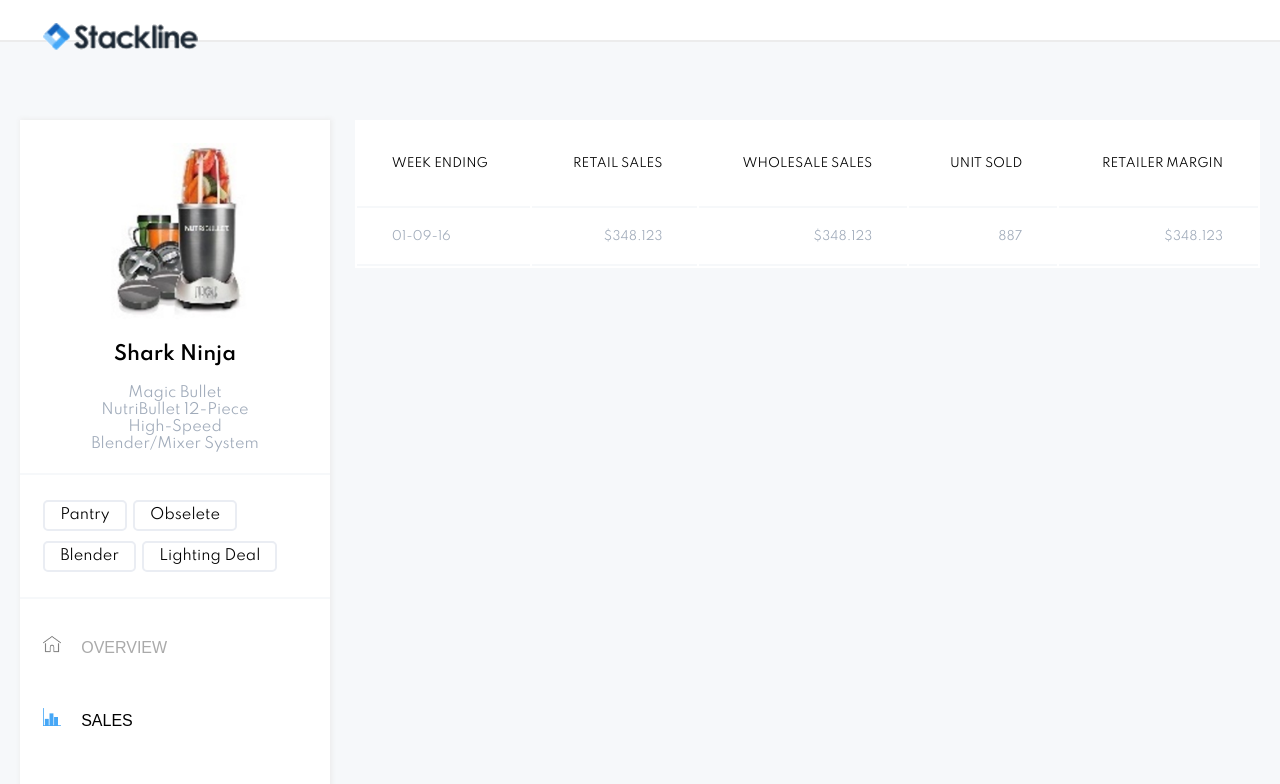
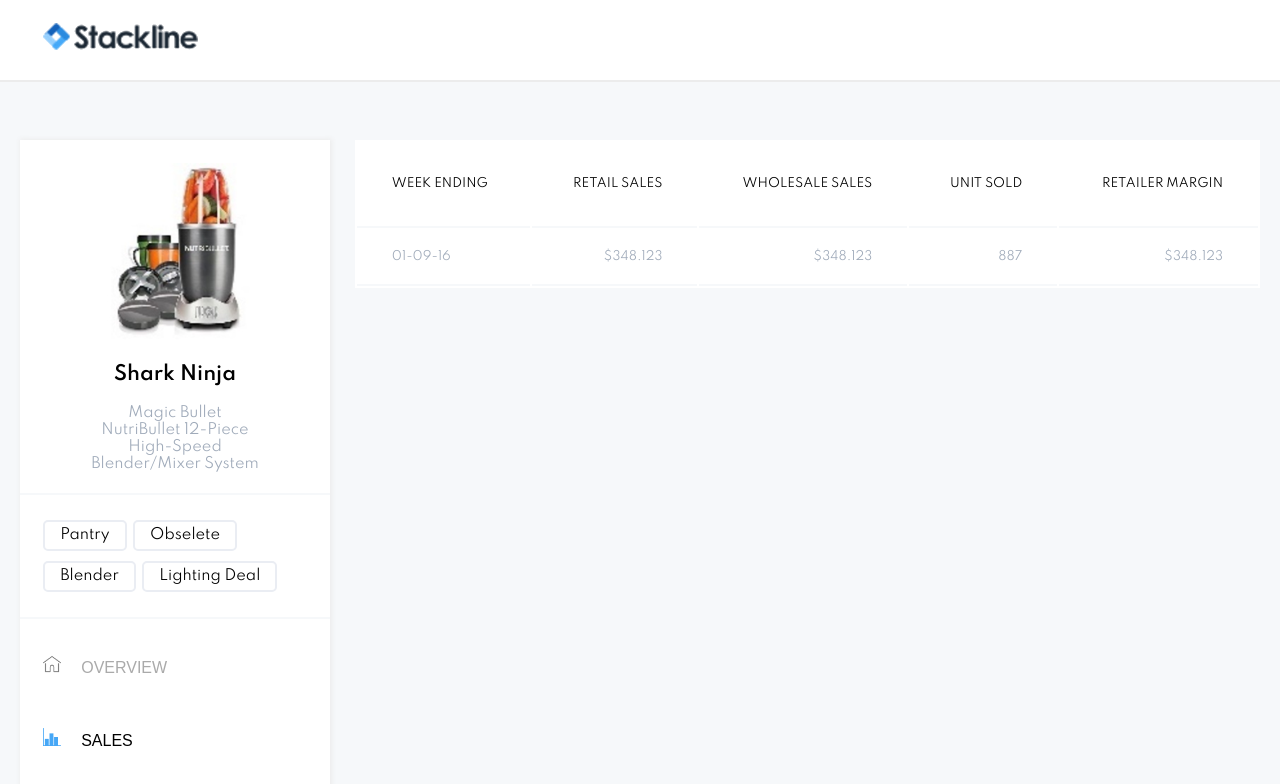
Before and after one commit to gostanin/stackline-product-page, a React (Create React App) app: page / in a window 1280 px wide. Shown: the top 784 px of the page. Built offline with nearby package versions, Linux system fonts and the light colour scheme.

Commit message:
Update navigationBar size

```diff
--- a/src/components/Navigation/NavigationBar/NavigationBar.js
+++ b/src/components/Navigation/NavigationBar/NavigationBar.js
@@ -5,8 +5,8 @@
 
 const navigationBar = (props) => {
     return (
-        <header>
-            <div className={styles.NavigationBar}>
+        <header className={styles.NavigationBar}>
+            <div>
                 <Logo />
             </div>
         </header>
--- a/src/components/Navigation/NavigationBar/NavigationBar.module.css
+++ b/src/components/Navigation/NavigationBar/NavigationBar.module.css
@@ -1,10 +1,10 @@
 .NavigationBar {
     background-color: #fff;
     width: 100%;
-    height: 40px;
+    height: 80px;
     margin: 0;
     padding: 20px 40px;
-    display: inline-block;
+    /* display: block; */
     box-shadow: 1px 0 0 2px rgb(236, 236, 236);
     margin-bottom: 60px;
 }
```
